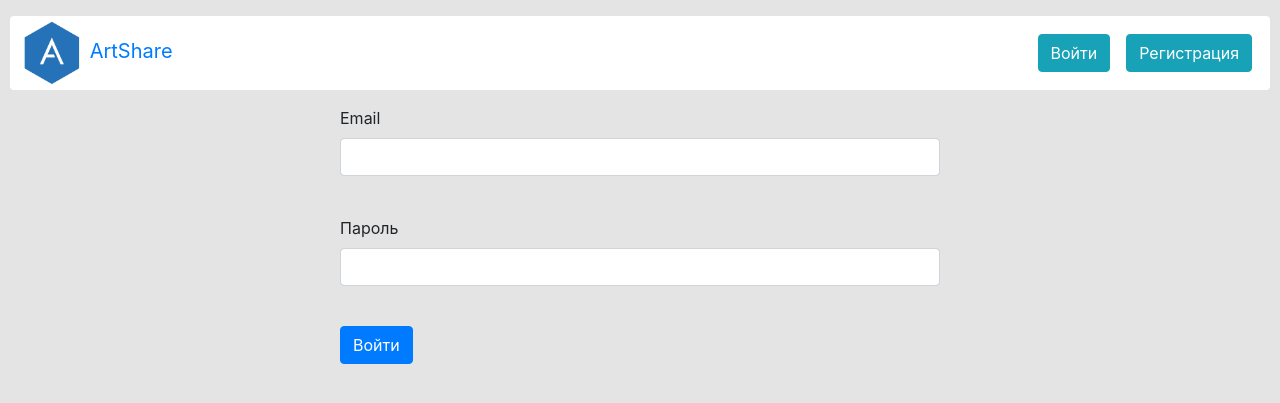
After one commit to KapBelka/artshare, a Flask app: page /login in a window 1280 px wide. The commit adds this page. Shown: the top 403 px of the page. Run offline with Flask 2, Linux system fonts and the light colour scheme; some libraries are stand-ins or nearby versions.

Commit message:
add login page

```diff
--- a/api_auth.py
+++ b/api_auth.py
@@ -15,7 +15,7 @@ def verify_password(email, password):
     if user:
         g.current_user = user
         g.session = session
-        return (user.check_password(password) or user.hashed_password == password)
+        return (user.check_password(password))
     abort(401, error="Unauthorized")
 
 
--- a/main.py
+++ b/main.py
@@ -1,15 +1,36 @@
-from flask import Flask, redirect, render_template
+from flask import Flask, redirect, render_template, request, make_response
+from flask_wtf import FlaskForm
 from data import db_session
 from flask_restful import abort, Api
 from data.users import User
 from users_api.classes import users_list_resource, users_resource
 from notes_api.classes import notes_list_resourse, notes_resourse
+from wtforms import *
+from wtforms.fields.html5 import *
+from wtforms.validators import DataRequired
 import token_resource
 import requests
 
 app = Flask(__name__)
 api = Api(app)
 app.config['SECRET_KEY'] = 'artshare_key_2013381'
+
+
+class LoginForm(FlaskForm):
+    email = EmailField('Email', validators=[DataRequired()])
+    password = PasswordField('Пароль', validators=[DataRequired()])
+    submit = SubmitField('Войти')
+
+
+def get_token():
+    token = request.cookies.get("token")
+    if token:
+        return token
+
+
+def validate_token(token):
+    answer = requests.post('http://127.0.0.1:5000/api/token', headers={'Authorization': f'Bearer {token}'}).json()
+    return 'success' in answer
 
 
 @app.route("/")
@@ -19,9 +40,24 @@ def redirect_to_startpage():
 
 @app.route("/index")
 def startpage():
-    notes = requests.get('http://127.0.0.1:5000/api/notes').json()
-    param = {'title': 'ArtShare'}
+    param = {'title': 'ArtShare',
+             'is_auth': validate_token(get_token())}
     return render_template('index.html', **param)
+
+
+@app.route("/login", methods=['GET', 'POST'])
+def loginpage():
+    form = LoginForm()
+    if form.validate_on_submit():
+        data = requests.get('http://127.0.0.1:5000/api/token', auth=(form.email.data, form.password.data)).json()
+        if data:
+            res = make_response(redirect("/"))
+            res.set_cookie("token", data['token'], max_age=60 * 60)
+            return res
+        return render_template('login.html', title='Авторизация',
+                               message="Неправильный логин или пароль",
+                               form=form)
+    return render_template('login.html', title='Авторизация', form=form)
 
 
 def main():
--- a/templates/base.html
+++ b/templates/base.html
@@ -20,12 +20,18 @@
         </a>
         <div class="collapse navbar-collapse" id="navbar-main">
             <ul class="nav navbar-nav ml-auto">
+                {% if not is_auth %}
                 <li class="nav-item">
                     <a class="nav-link" href="/login"><button type='button' class="btn btn-info">Войти</button></a>
                 </li>
-                <li class="nav-item active">
+                <li class="nav-item">
                     <a class="nav-link" href="/register"><button type='button' class="btn btn-info">Регистрация</button></a>
                 </li>
+                {% else %}
+                <li class="nav-item">
+                    <a class="nav-link" href="/logout"><button type='button' class="btn btn-info">Выйти</button></a>
+                </li>
+                {% endif %}
             </ul>
         </div>
     </nav>
--- /dev/null
+++ b/templates/login.html
@@ -0,0 +1,27 @@
+{% extends "base.html" %}
+
+{% block content %}
+    <form action="" method="post">
+        {{ form.hidden_tag() }}
+        <p>
+            {{ form.email.label }}<br>
+            {{ form.email(class="form-control", type="email") }}<br>
+            {% for error in form.email.errors %}
+                <div class="alert alert-danger" role="alert">
+                    {{ error }}
+                </div>
+            {% endfor %}
+        </p>
+        <p>
+            {{ form.password.label }}<br>
+            {{ form.password(class="form-control", type="password") }}<br>
+            {% for error in form.password.errors %}
+                <div class="alert alert-danger" role="alert">
+                    {{ error }}
+                </div>
+            {% endfor %}
+        </p>
+        <p>{{ form.submit(type="submit", class="btn btn-primary") }}</p>
+        <div>{{ message }}</div>
+    </form>
+{% endblock %}
```
Also changed, not shown: token_resource.py (+5 -2 lines), db/artshare.sqlite.
